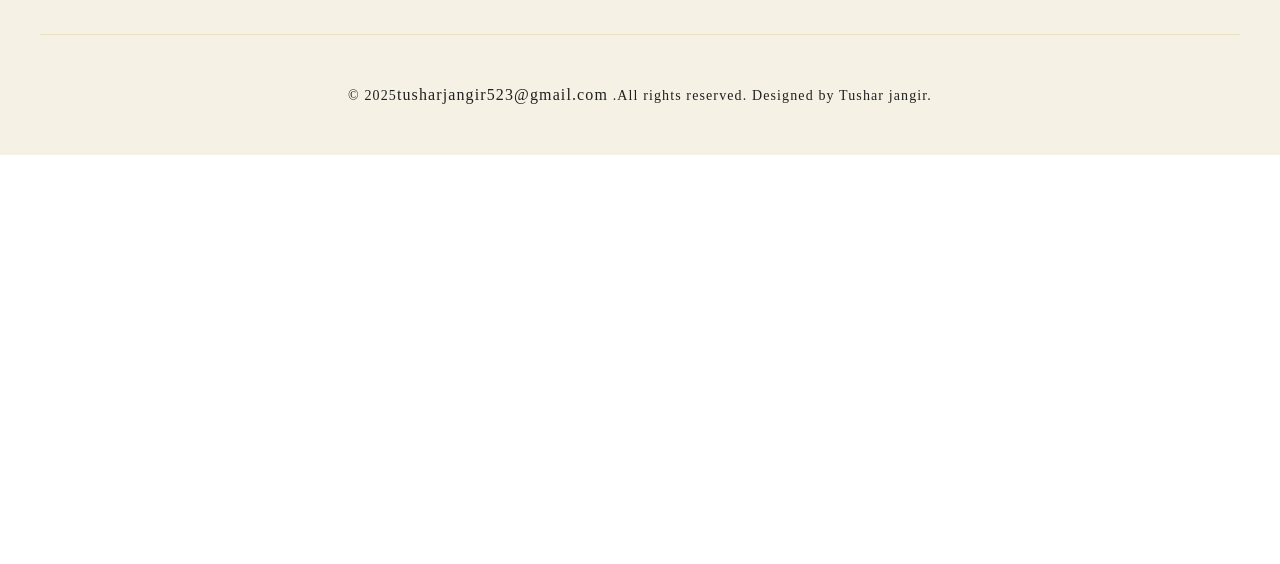
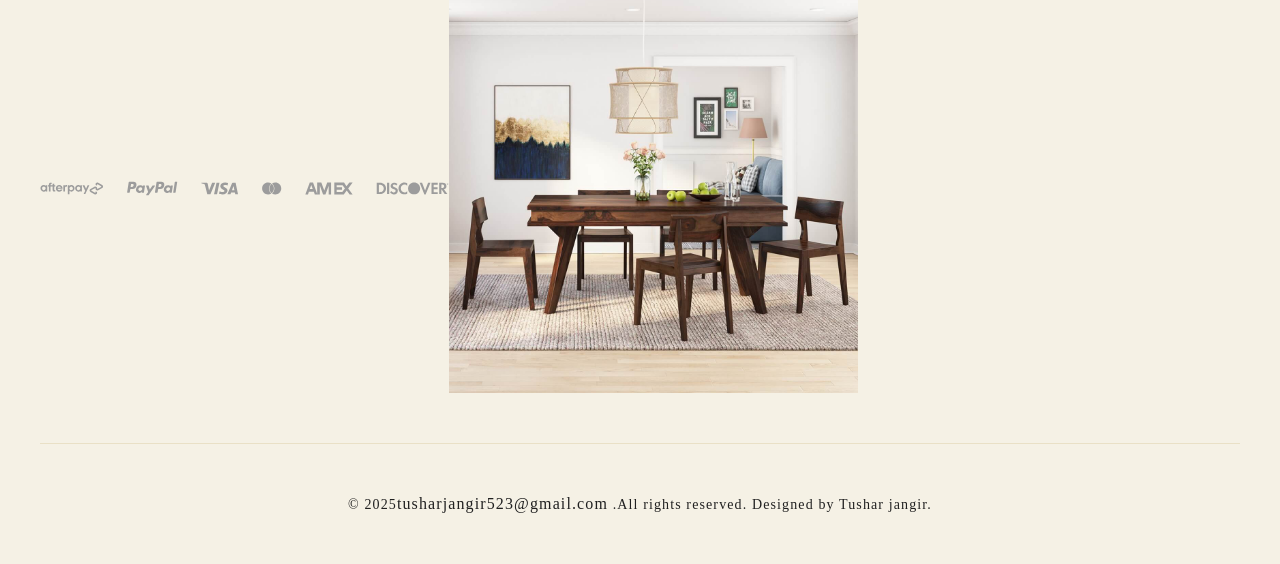
Before and after one commit to tusharss02327-hub/tusharjangir-, a plain HTML site: page index.html in a window 1280 px wide. Shown: the part 7875-8439 px from the top of the page. Before the commit the page ends 8030 px from the top, so only its background shows below. Drawn offline with nearby package versions, Linux system fonts and the light colour scheme.

Commit message:
footer section image added

```diff
--- a/index.html
+++ b/index.html
@@ -1794,6 +1794,7 @@ we want you to have access to some of the finest furniture the market has to off
 
 <div class="row_8">
 <img src="footer_row.svg">
+<img src="dd.jpg">
 </div>
 </div>
 </div>
```
